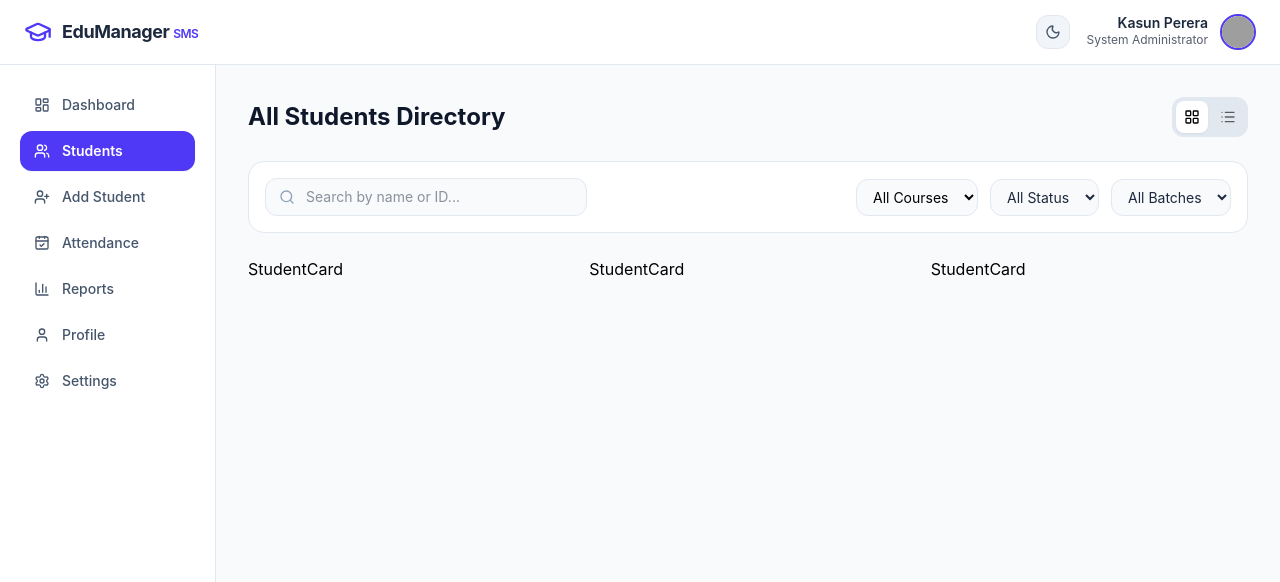
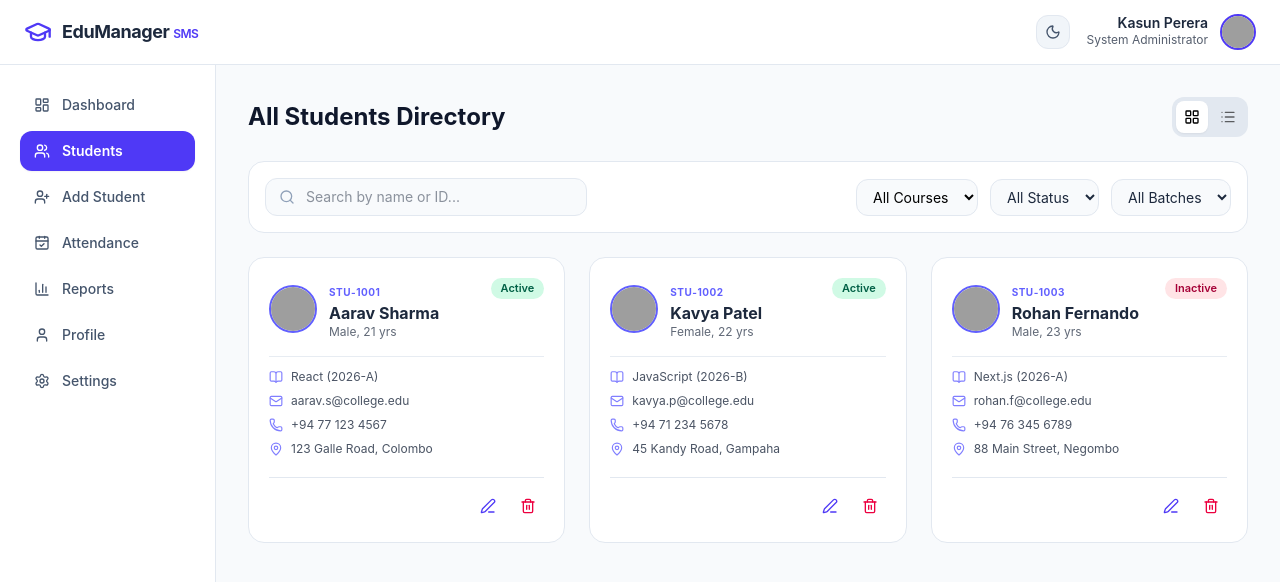
Before and after one commit to Kafoor-Nimas/Student-Management-System, a React (Vite) app: page /students in a window 1280 px wide. Shown: the top 582 px of the page. Built offline with nearby package versions, Linux system fonts and the light colour scheme; grey boxes are pictures that could not be loaded.

Commit message:
Completed studentcard Component UI

```diff
--- a/src/components/StudentCard.jsx
+++ b/src/components/StudentCard.jsx
@@ -1,5 +1,87 @@
-const StudentCard = () => {
-  return <div>StudentCard</div>;
+import { Mail, Phone, BookOpen, MapPin, Trash2, Edit3 } from "lucide-react";
+import { useStudent } from "../context/StdentContext";
+
+const StudentCard = ({ student, onEdit }) => {
+  const { theme, deleteStudent } = useStudent();
+
+  return (
+    <div
+      className={`p-5 rounded-2xl border flex flex-col justify-between transition-all hover:shadow-md ${
+        theme === "dark"
+          ? "bg-[#1E293B] border-slate-700 text-white"
+          : "bg-white border-slate-200 text-slate-800"
+      }`}
+    >
+      <div>
+        <div className="flex items-start justify-between gap-3 mb-4">
+          <div className="flex items-center gap-3">
+            <img
+              src={student.image}
+              alt={student.name}
+              className="w-12 h-12 rounded-full object-cover border-2 border-indigo-500"
+            />
+            <div>
+              <span className="text-[10px] font-bold text-indigo-500 uppercase tracking-wider">
+                {student.id}
+              </span>
+              <h3 className="font-bold text-base leading-snug">
+                {student.name}
+              </h3>
+              <p className="text-xs opacity-70">
+                {student.gender}, {student.age} yrs
+              </p>
+            </div>
+          </div>
+          <span
+            className={`text-[11px] px-2.5 py-0.5 rounded-full font-semibold ${
+              student.status === "Active"
+                ? "bg-emerald-100 text-emerald-800"
+                : "bg-rose-100 text-rose-800"
+            }`}
+          >
+            {student.status}
+          </span>
+        </div>
+
+        <div
+          className={`space-y-2 text-xs opacity-80 pt-3 border-t ${theme === "dark" ? "border-slate-700" : "border-slate-200"}`}
+        >
+          <p className="flex items-center gap-2">
+            <BookOpen className="w-3.5 h-3.5 text-indigo-500" />{" "}
+            {student.course} ({student.batch})
+          </p>
+          <p className="flex items-center gap-2">
+            <Mail className="w-3.5 h-3.5 text-indigo-500" /> {student.email}
+          </p>
+          <p className="flex items-center gap-2">
+            <Phone className="w-3.5 h-3.5 text-indigo-500" /> {student.phone}
+          </p>
+          <p className="flex items-center gap-2 truncate">
+            <MapPin className="w-3.5 h-3.5 text-indigo-500" /> {student.address}
+          </p>
+        </div>
+      </div>
+
+      <div
+        className={`flex items-center justify-end gap-2 mt-5 pt-3 border-t ${theme === "dark" ? "border-slate-700" : "border-slate-200"}`}
+      >
+        <button
+          onClick={() => onEdit(student)}
+          className={`p-2 text-indigo-600  rounded-lg transition-colors cursor-pointer ${theme === "dark" ? "hover:bg-slate-900" : "hover:bg-indigo-50"}`}
+          title="Edit Student"
+        >
+          <Edit3 className="w-4 h-4" />
+        </button>
+        <button
+          onClick={() => deleteStudent(student.id)}
+          className={`p-2 text-rose-600  rounded-lg transition-colors cursor-pointer ${theme === "dark" ? "hover:bg-slate-900" : "hover:bg-rose-50"}`}
+          title="Delete Student"
+        >
+          <Trash2 className="w-4 h-4" />
+        </button>
+      </div>
+    </div>
+  );
 };
 
 export default StudentCard;
--- a/src/pages/Students.jsx
+++ b/src/pages/Students.jsx
@@ -73,7 +73,7 @@ const Students = () => {
                 onChange={(e) =>
                   setEditingStudent({ ...editingStudent, name: e.target.value })
                 }
-                className="w-full p-2 border rounded-lg dark:bg-slate-700"
+                className={`w-full p-2 border rounded-lg ${theme === "dark" && "bg-slate-700"}`}
                 placeholder="Name"
                 required
               />
@@ -86,7 +86,7 @@ const Students = () => {
                     email: e.target.value,
                   })
                 }
-                className="w-full p-2 border rounded-lg dark:bg-slate-700"
+                className={`w-full p-2 border rounded-lg ${theme === "dark" && "bg-slate-700"}`}
                 placeholder="Email"
                 required
               />
@@ -99,7 +99,7 @@ const Students = () => {
                     phone: e.target.value,
                   })
                 }
-                className="w-full p-2 border rounded-lg dark:bg-slate-700"
+                className={`w-full p-2 border rounded-lg ${theme === "dark" && "bg-slate-700"}`}
                 placeholder="Phone"
                 required
               />
@@ -111,7 +111,7 @@ const Students = () => {
                     status: e.target.value,
                   })
                 }
-                className="w-full p-2 border rounded-lg dark:bg-slate-700"
+                className={`w-full p-2 border rounded-lg ${theme === "dark" && "bg-slate-700"}`}
               >
                 <option value="Active">Active</option>
                 <option value="Inactive">Inactive</option>
```
